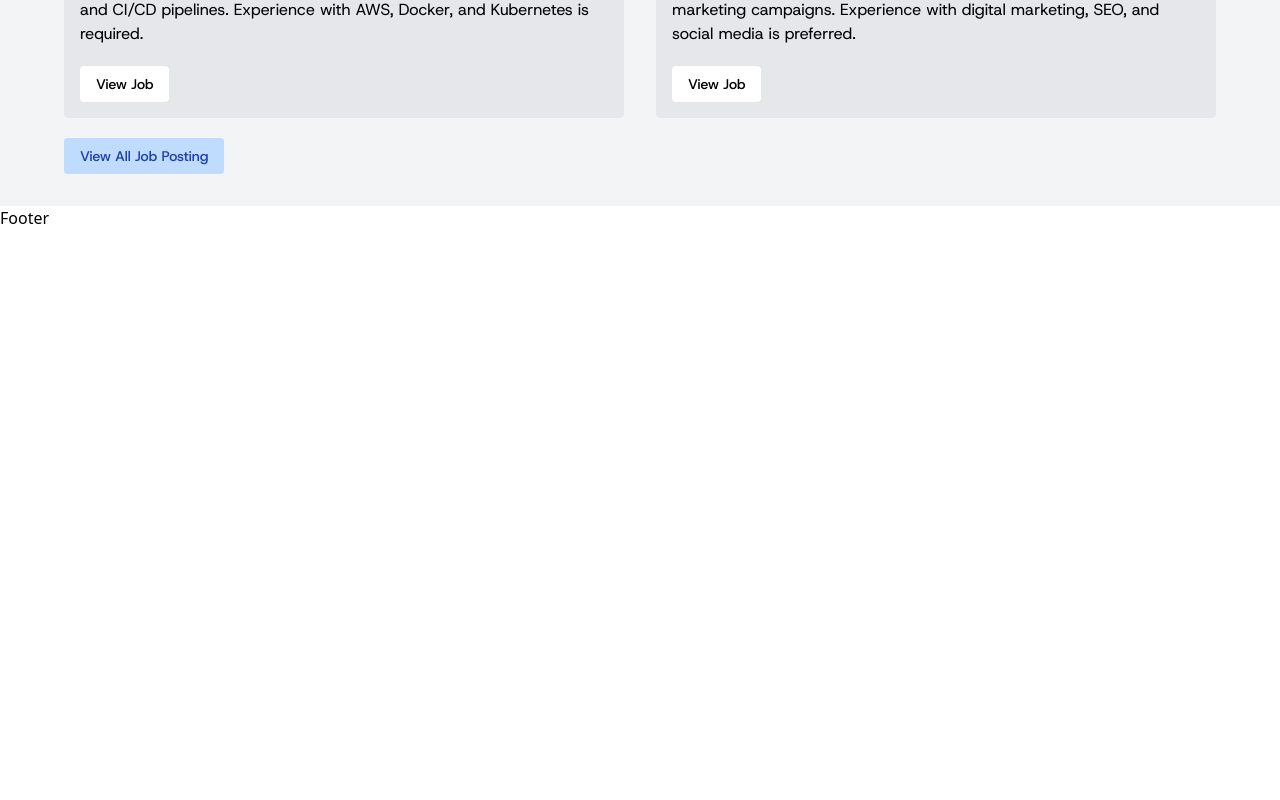
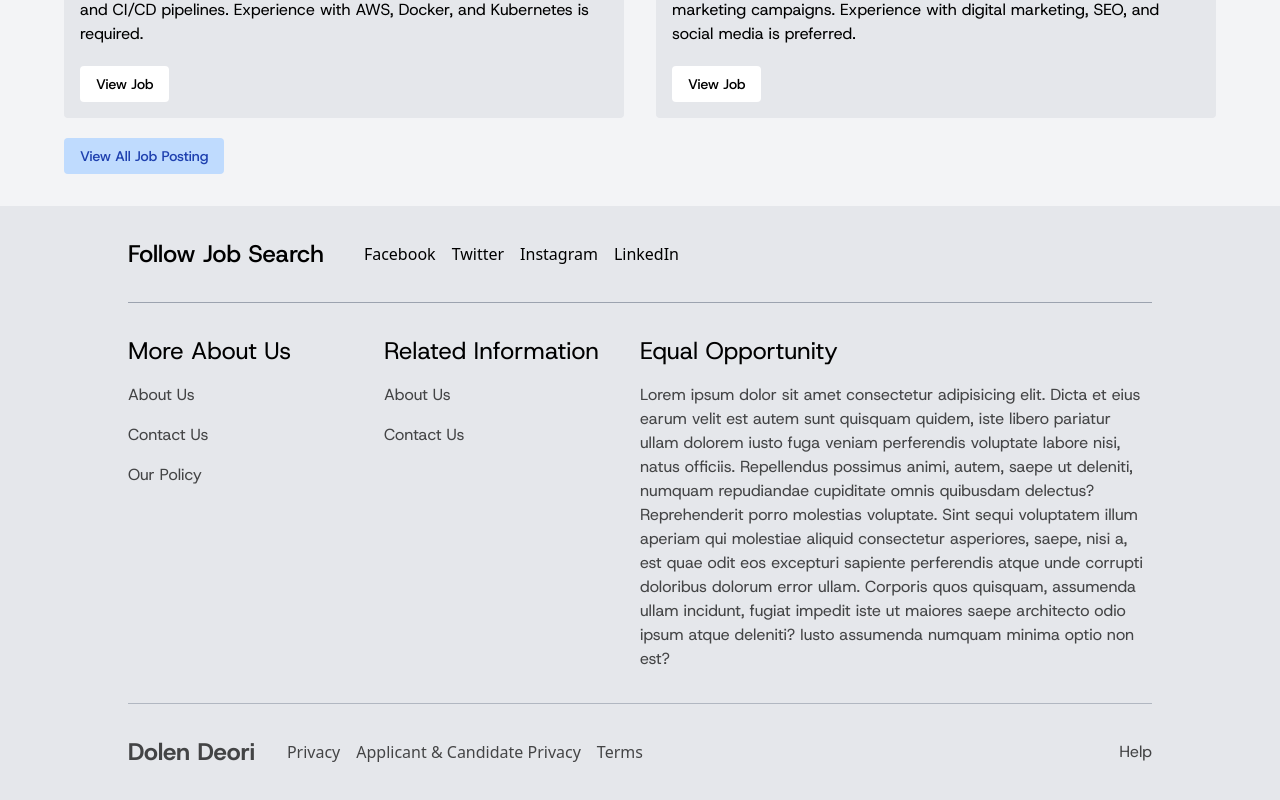
Before and after one commit to DolenDeori/JobPortal, a React (Vite) app: page / in a window 1280 px wide. Shown: the part 1556-2356 px from the top of the page. Before the commit the page ends 1786 px from the top, so only its background shows below. Built offline with nearby package versions, Linux system fonts and the light colour scheme.

Commit message:
Updated Footer

```diff
--- a/src/components/Footer.jsx
+++ b/src/components/Footer.jsx
@@ -1,5 +1,95 @@
 import React from "react";
 
 export const Footer = () => {
-  return <div>Footer</div>;
+  return (
+    <footer className="bg-gray-200 text-black md:px-16 lg:px-32 px-4 py-8 flex flex-col gap-8">
+      <div className="flex justify-start items-center border-b pb-8 border-gray-400">
+        <h1 className="font-HostGroteskMedium text-2xl">Follow Job Search</h1>
+        <div>
+          <ul className="flex gap-4 ml-10">
+            <li>
+              <a href="#">Facebook</a>
+            </li>
+            <li>
+              <a href="#">Twitter</a>
+            </li>
+            <li>
+              <a href="#">Instagram</a>
+            </li>
+            <li>
+              <a href="#">LinkedIn</a>
+            </li>
+          </ul>
+        </div>
+      </div>
+      <div className="flex flex-col md:flex-row">
+        <div className=" basis-1/3">
+          <h1 className="font-HostGroteskRegular text-2xl">More About Us</h1>
+          <ul className="mt-4 space-y-4 font-HostGroteskRegular opacity-70">
+            <li>
+              <a href="#">About Us</a>
+            </li>
+            <li>
+              <a href="#">Contact Us</a>
+            </li>
+            <li>
+              <a href="#">Our Policy</a>
+            </li>
+          </ul>
+        </div>
+        <div className="basis-1/3">
+          <h1 className="font-HostGroteskRegular text-2xl">
+            Related Information
+          </h1>
+          <ul className="mt-4 space-y-4 font-HostGroteskRegular opacity-70">
+            <li>
+              <a href="#">About Us</a>
+            </li>
+            <li>
+              <a href="#">Contact Us</a>
+            </li>
+          </ul>
+        </div>
+        <div className="basis-2/3">
+          <h1 className="font-HostGroteskRegular text-2xl">
+            Equal Opportunity
+          </h1>
+          <p className="mt-4 space-y-4 font-HostGroteskRegular opacity-70">
+            Lorem ipsum dolor sit amet consectetur adipisicing elit. Dicta et
+            eius earum velit est autem sunt quisquam quidem, iste libero
+            pariatur ullam dolorem iusto fuga veniam perferendis voluptate
+            labore nisi, natus officiis. Repellendus possimus animi, autem,
+            saepe ut deleniti, numquam repudiandae cupiditate omnis quibusdam
+            delectus? Reprehenderit porro molestias voluptate. Sint sequi
+            voluptatem illum aperiam qui molestiae aliquid consectetur
+            asperiores, saepe, nisi a, est quae odit eos excepturi sapiente
+            perferendis atque unde corrupti doloribus dolorum error ullam.
+            Corporis quos quisquam, assumenda ullam incidunt, fugiat impedit
+            iste ut maiores saepe architecto odio ipsum atque deleniti? Iusto
+            assumenda numquam minima optio non est?
+          </p>
+        </div>
+      </div>
+      <div className="flex justify-between items-center border-t pt-8 border-gray-400 opacity-70">
+        <div className="flex justify-center items-center gap-4">
+          {" "}
+          <span className="font-HostGroteskBold text-2xl">Dolen Deori</span>
+          <ul className="flex gap-4 ml-4">
+            <li>
+              <a href="#">Privacy</a>
+            </li>
+            <li>
+              <a href="#">Applicant & Candidate Privacy</a>
+            </li>
+            <li>
+              <a href="#">Terms</a>
+            </li>
+          </ul>
+        </div>
+        <a href="#" className="font-HostGroteskRegular">
+          Help
+        </a>
+      </div>
+    </footer>
+  );
 };
```
